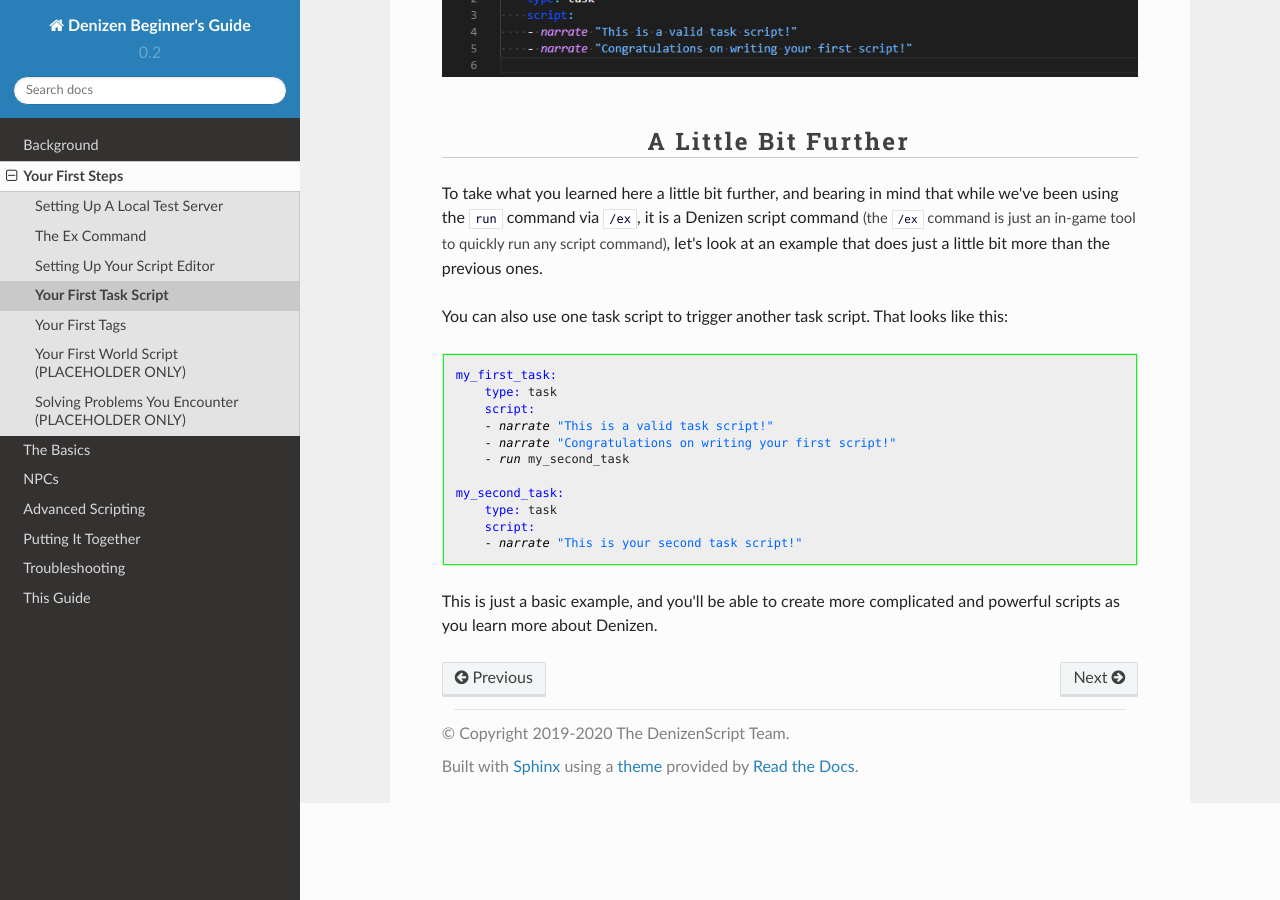
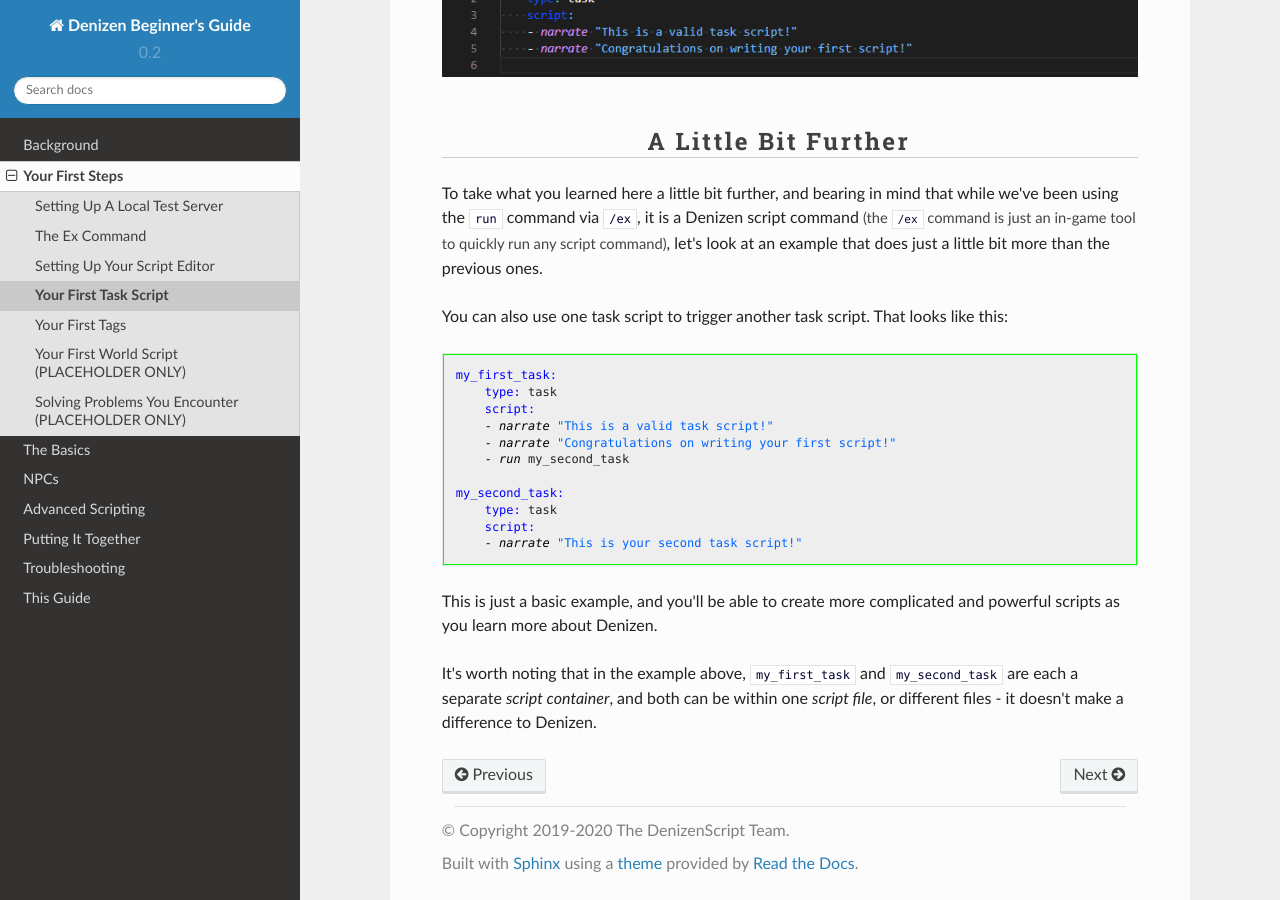
Before and after one commit to DenizenScript/Denizen-Beginners-Guide, a Sphinx documentation site: the page built from source/guides/first-steps/task-script.md, in a window 1280 px wide and 900 px high, scrolled down 5327 px. Built offline with Sphinx 7.4.7 and the Read the Docs theme 2.0.0, drawn with Linux system fonts in a browser that asks for light colours.

Commit message:
add script containers note

````diff
--- a/source/guides/first-steps/task-script.md
+++ b/source/guides/first-steps/task-script.md
@@ -139,3 +139,5 @@ my_second_task:
 ```
 
 This is just a basic example, and you'll be able to create more complicated and powerful scripts as you learn more about Denizen.
+
+It's worth noting that in the example above, `my_first_task` and `my_second_task` are each a separate *script container*, and both can be within one *script file*, or different files - it doesn't make a difference to Denizen.
````
